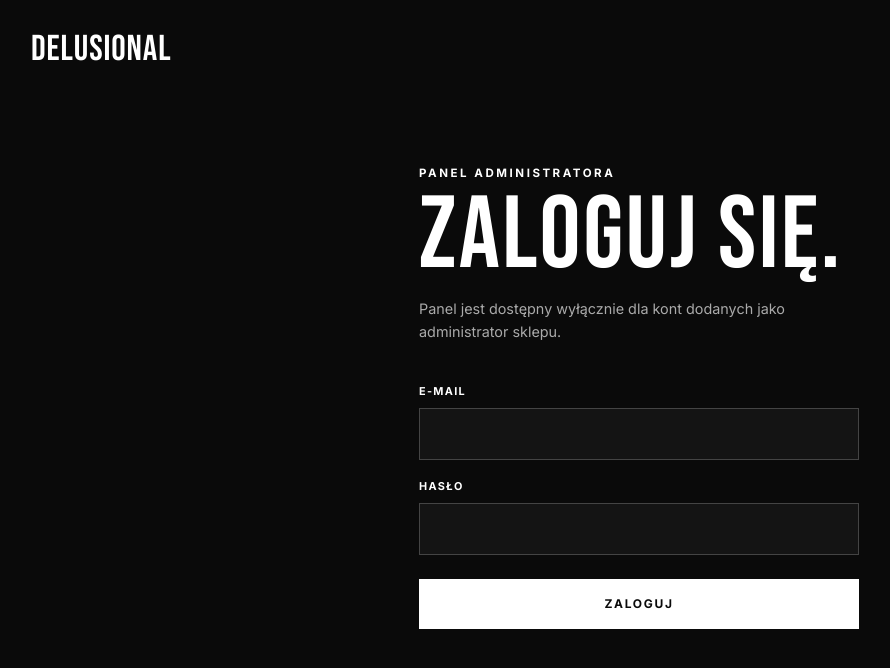
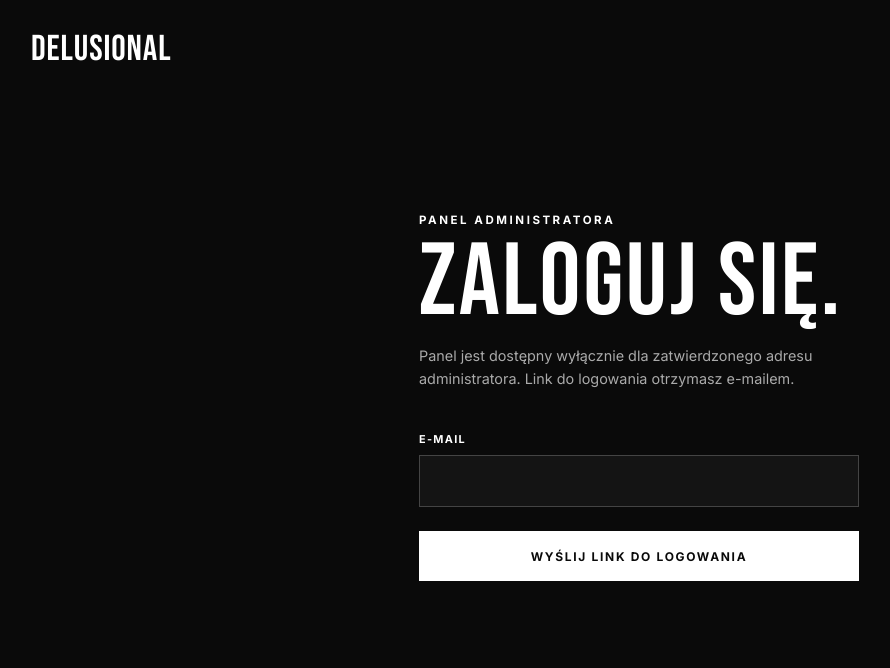
Before and after one commit to wik60/delusional, a website built with Vite: page admin.html in a window 1280 px wide. Shown: the whole page, without its empty margins (1-891 px from the left). Built offline with nearby package versions, Linux system fonts and the light colour scheme.

Commit message:
Add passwordless admin sign-in

```diff
--- a/admin.html
+++ b/admin.html
@@ -15,13 +15,11 @@
         <div class="login-card">
           <p class="eyebrow">PANEL ADMINISTRATORA</p>
           <h1>ZALOGUJ SIĘ.</h1>
-          <p>Panel jest dostępny wyłącznie dla kont dodanych jako administrator sklepu.</p>
+          <p>Panel jest dostępny wyłącznie dla zatwierdzonego adresu administratora. Link do logowania otrzymasz e-mailem.</p>
           <form id="loginForm">
             <label for="adminEmail">E-MAIL</label>
-            <input id="adminEmail" type="email" required autocomplete="username" />
-            <label for="adminPassword">HASŁO</label>
-            <input id="adminPassword" type="password" required autocomplete="current-password" />
-            <button class="button button-light" type="submit">ZALOGUJ</button>
+            <input id="adminEmail" type="email" required autocomplete="email" />
+            <button class="button button-light" type="submit">WYŚLIJ LINK DO LOGOWANIA</button>
           </form>
           <p class="form-message" id="loginMessage" role="alert"></p>
         </div>
```
